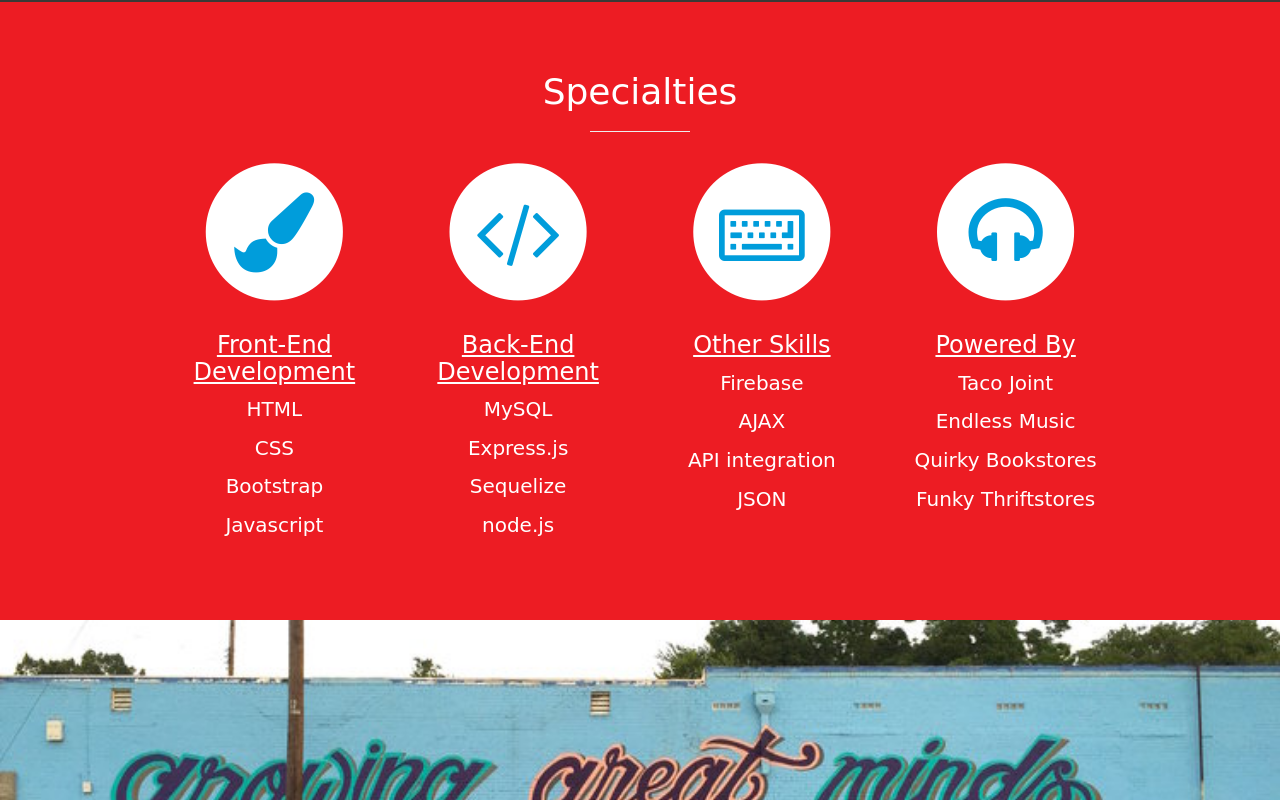
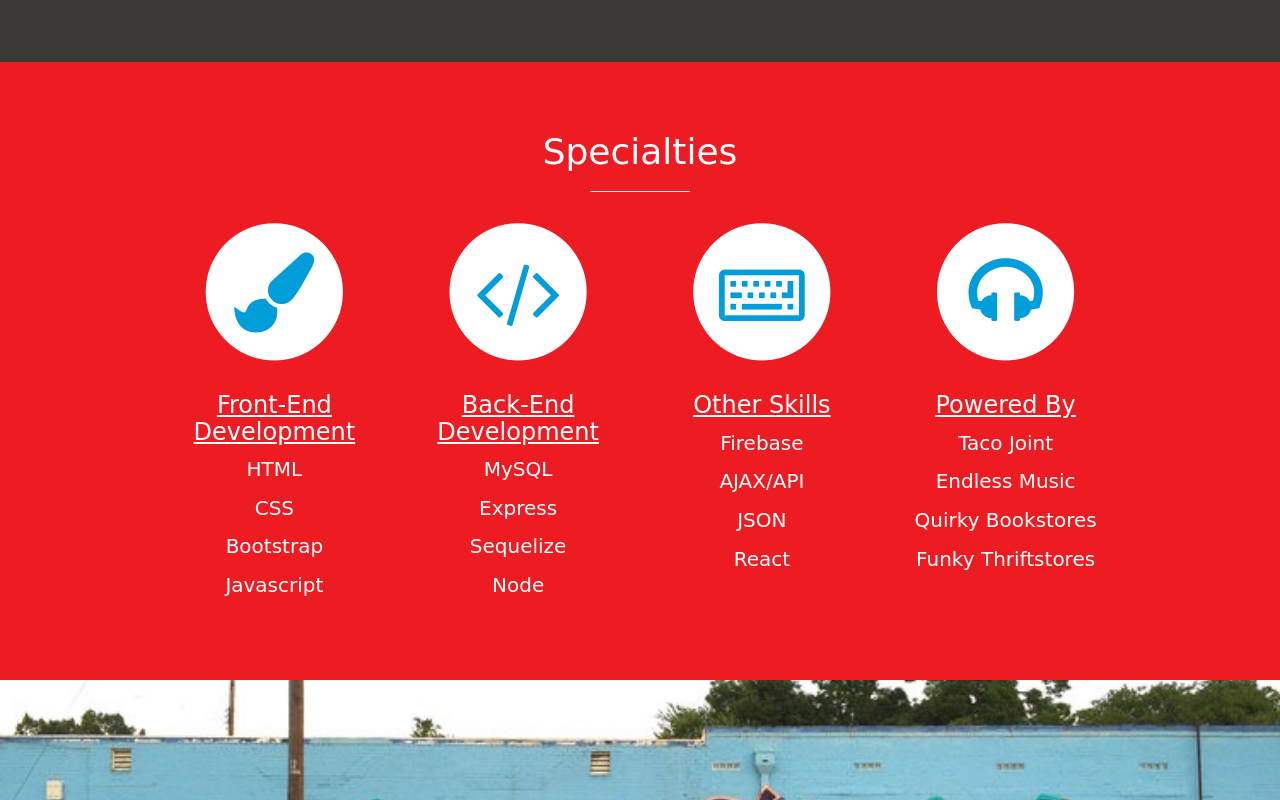
Before and after one commit to lexluther2125/Personal-Portfolio, a plain HTML site: page index.html in a window 1280 px wide. Shown: the part 1716-2516 px from the top of the page. Drawn offline with Linux system fonts and the light colour scheme; a web font is replaced by a local one.

Commit message:
Added React to list of skills

```diff
--- a/index.html
+++ b/index.html
@@ -55,7 +55,8 @@
     <header id="top" class="header">
         <div class="text-vertical-center">
             <h1 style="margin-top: 30px; padding-top: 10px;">Hello World.</h1>
-            <h3 id="guru" style="font-size: 40px; padding-top: 50px;">Web Developer | Creative Guru</h3>
+            <br>
+            <h3 id="guru" style="font-size: 40px; padding-top: 70px;">Web Developer | Creative Guru</h3>
             <br>
             <a href="#about" class="btn btn-dark btn-lg">Find Out More</a>
         </div>
@@ -115,9 +116,9 @@
                                     <u>Back-End Development</u>
                                 </h3>
                                 <p>MySQL</p>
-                                <p>Express.js</p>
+                                <p>Express</p>
                                 <p>Sequelize</p>
-                                <p>node.js</p>
+                                <p>Node</p>
 
 
                                 <!-- <a href="#" class="btn btn-light">Learn More</a> -->
@@ -133,9 +134,9 @@
                                     <u>Other Skills</u>
                                 </h3>
                                 <p>Firebase</p>
-                                <p>AJAX</p>
-                                <p>API integration</p>
+                                <p>AJAX/API</p>
                                 <p>JSON</p>
+                                <p>React</p>
 
 
 
```
